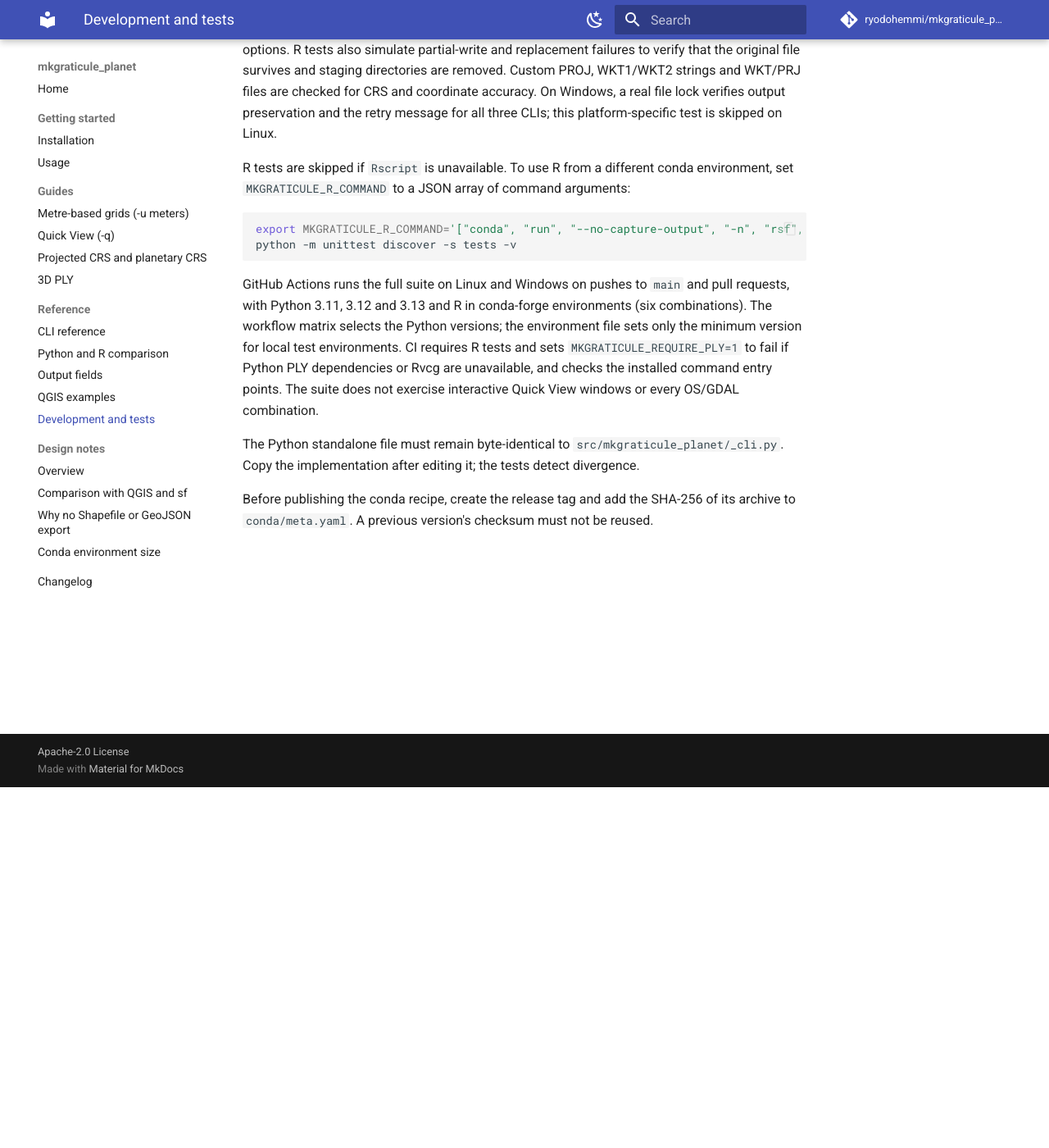
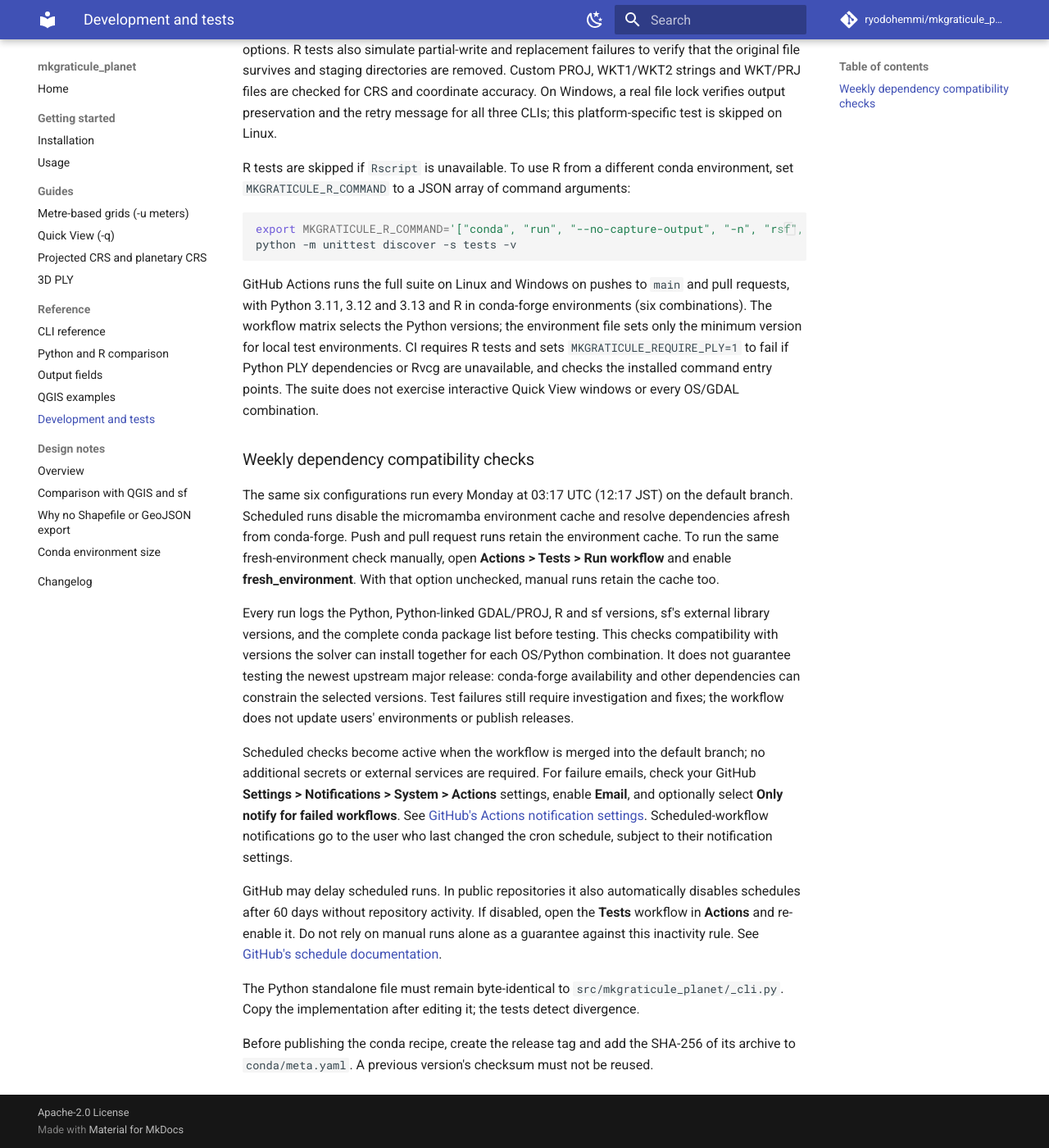
Before and after one commit to ryodohemmi/mkgraticule_planet, an MkDocs documentation site: the page built from docs/development.md, in a window 1280 px wide and 1400 px high, scrolled down 440 px. Shown: the whole window at 82% size. Built offline with MkDocs 1.6.1 and Material for MkDocs 9.7.7, drawn with Linux system fonts in a browser that asks for light colours; comment, search, counter and statistics services are not loaded.

Commit message:
Add weekly fresh dependency compatibility checks (#29)

```diff
--- a/docs/development.md
+++ b/docs/development.md
@@ -39,6 +39,37 @@ CI requires R tests and sets
 the installed command entry points. The suite
 does not exercise interactive Quick View windows or every OS/GDAL combination.
 
+### Weekly dependency compatibility checks
+
+The same six configurations run every Monday at 03:17 UTC (12:17 JST) on the
+default branch. Scheduled runs disable the micromamba environment cache and
+resolve dependencies afresh from conda-forge. Push and pull request runs retain
+the environment cache. To run the same fresh-environment check manually, open
+**Actions > Tests > Run workflow** and enable **fresh_environment**. With that
+option unchecked, manual runs retain the cache too.
+
+Every run logs the Python, Python-linked GDAL/PROJ, R and sf versions, sf's
+external library versions, and the complete conda package list before testing.
+This checks compatibility with versions the solver can install together for
+each OS/Python combination. It does not guarantee testing the newest upstream
+major release: conda-forge availability and other dependencies can constrain
+the selected versions. Test failures still require investigation and fixes;
+the workflow does not update users' environments or publish releases.
+
+Scheduled checks become active when the workflow is merged into the default
+branch; no additional secrets or external services are required. For failure
+emails, check your GitHub **Settings > Notifications > System > Actions** settings,
+enable **Email**, and optionally select **Only notify for failed workflows**.
+See [GitHub's Actions notification settings](https://docs.github.com/en/subscriptions-and-notifications/how-tos/managing-github-actions-notifications).
+Scheduled-workflow notifications go to the user who last changed the cron
+schedule, subject to their notification settings.
+
+GitHub may delay scheduled runs. In public repositories it also automatically
+disables schedules after 60 days without repository activity. If disabled, open
+the **Tests** workflow in **Actions** and re-enable it. Do not rely on manual runs
+alone as a guarantee against this inactivity rule. See
+[GitHub's schedule documentation](https://docs.github.com/en/actions/reference/workflows-and-actions/events-that-trigger-workflows#schedule).
+
 The Python standalone file must remain byte-identical to
 `src/mkgraticule_planet/_cli.py`. Copy the implementation after editing it; the
 tests detect divergence.
```
Also changed, not shown: 1 other file.
